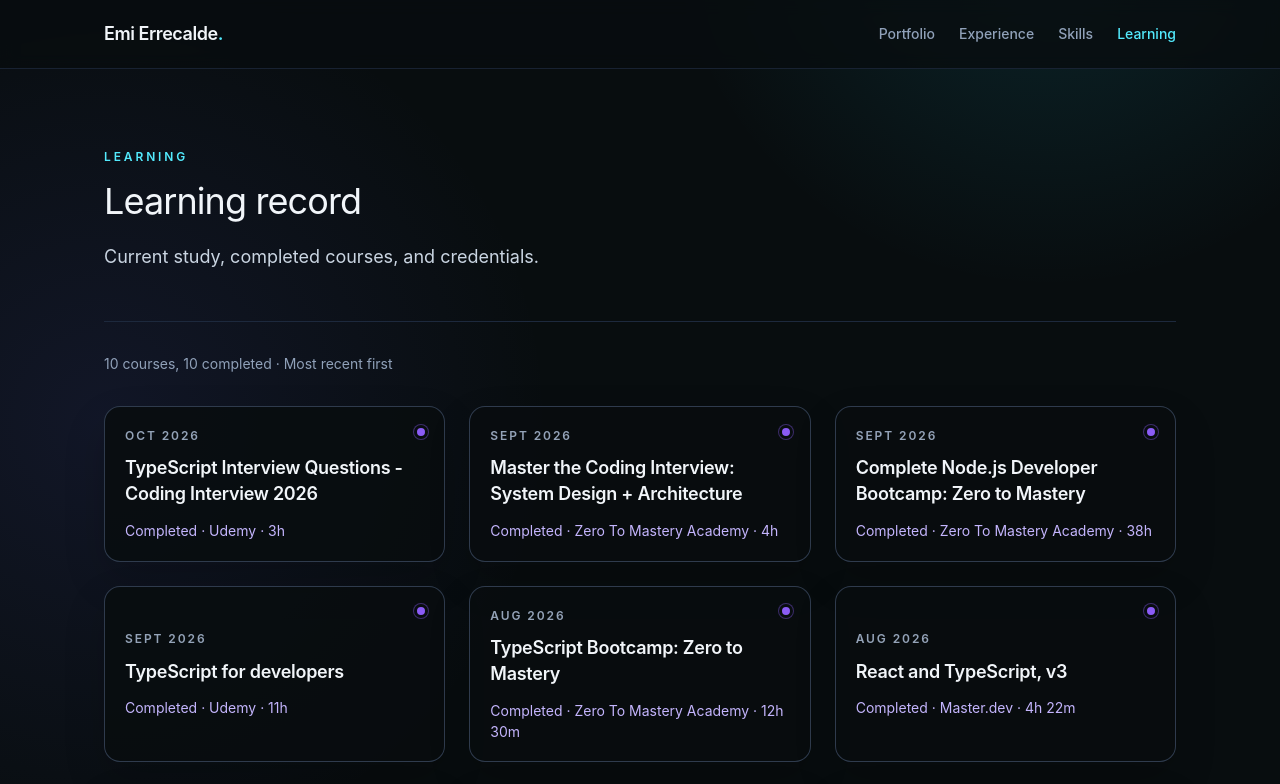
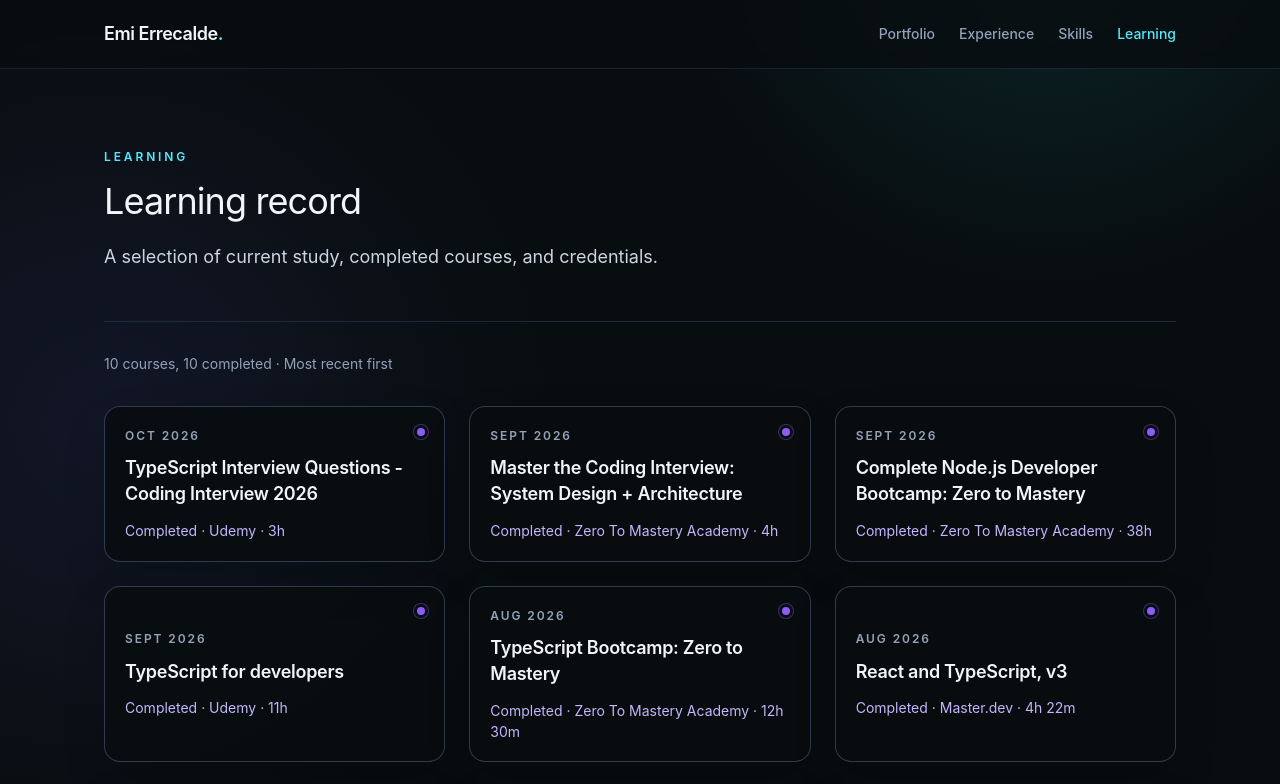
Before and after one commit to eerrecalde/emis-portfolio, a React (Vite) app: page /learning in a window 1280 px wide. Shown: the top 784 px of the page. Built offline with nearby package versions, Linux system fonts and the light colour scheme.

Commit message:
Clarify the learning record scope
Describe the published courses and credentials as a curated selection.

```diff
--- a/src/pages/learning/LearningPage.tsx
+++ b/src/pages/learning/LearningPage.tsx
@@ -20,7 +20,7 @@ export function LearningPage({ items }: LearningPageProps) {
           Learning record
         </h1>
         <p className="mt-5 text-lg leading-8 text-slate-300">
-          Current study, completed courses, and credentials.
+          A selection of current study, completed courses, and credentials.
         </p>
       </header>
 
```
Also changed, not shown: 2 other files (tests, documents, lock files or other folders).
